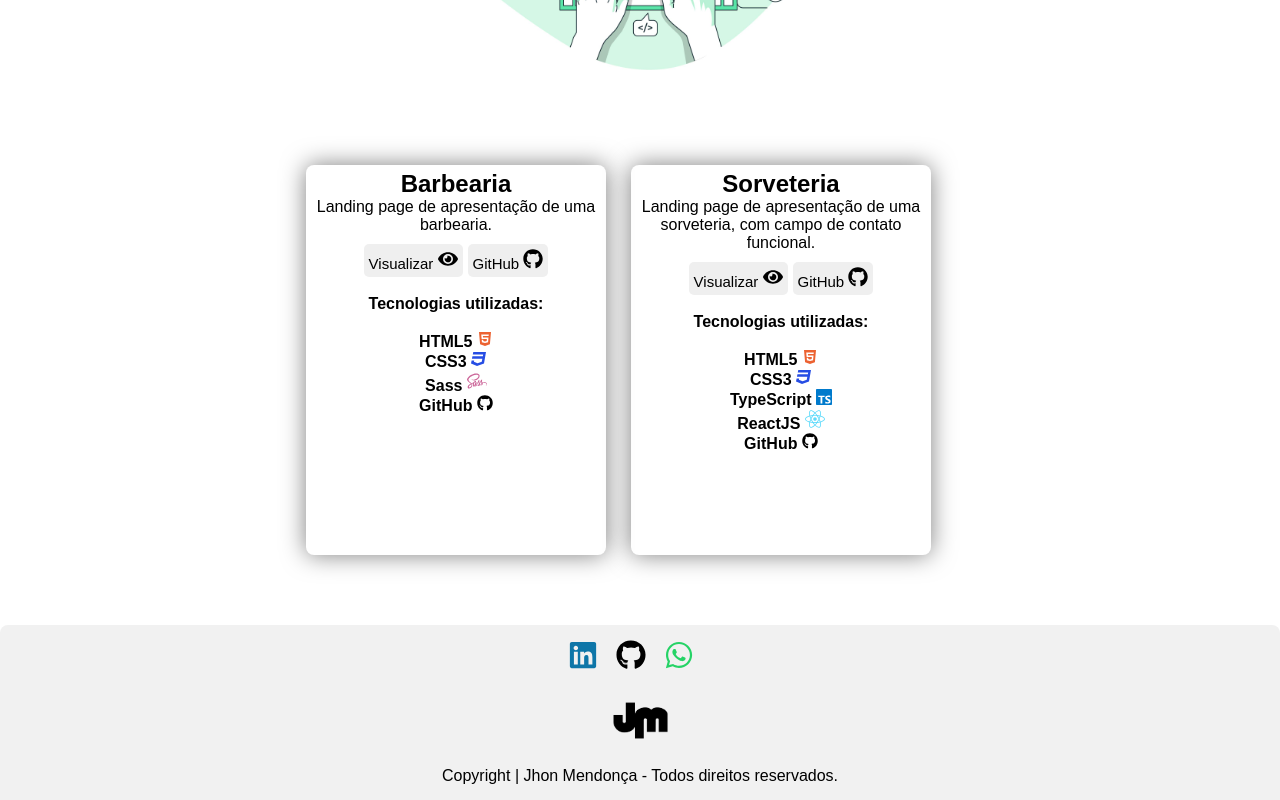
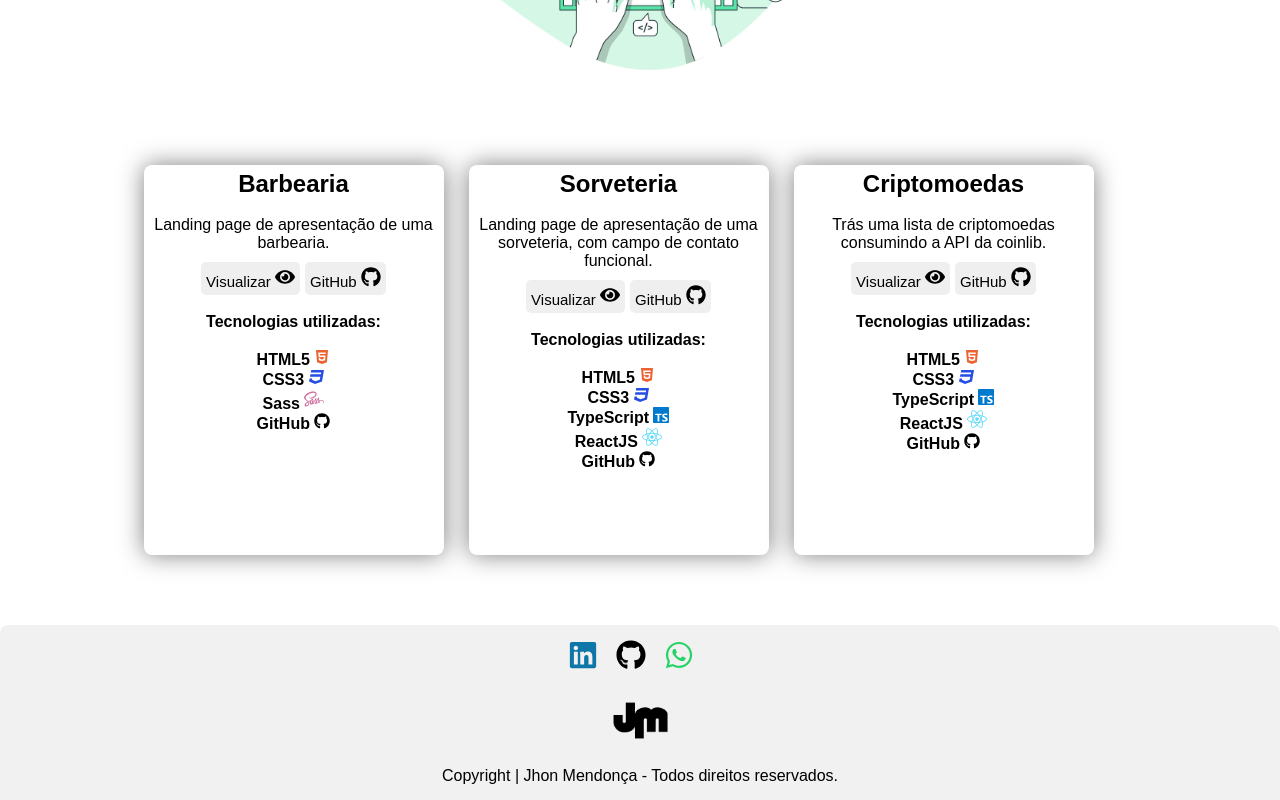
Before and after one commit to jhondharkyson520/portifolio, a React (Vite) app: page / in a window 1280 px wide. Shown: the part 781-1581 px from the top of the page. Built offline with nearby package versions, Linux system fonts and the light colour scheme.

Commit message:
Adicionando projeto de criptomoedas

```diff
--- a/src/App.css
+++ b/src/App.css
@@ -171,7 +171,7 @@
   flex-direction: row;
   justify-content: center;
   background-color: #FFF;
-  grid-template-columns: repeat(auto-fill, minmax(200px, 1fr));
+  grid-template-columns: repeat(auto-fill, minmax(250px, 1fr));
   grid-gap: 10px;
 
 }
@@ -316,7 +316,7 @@
       width: 100%;
       bottom: 0;
       left: 0;
-      margin-top: 205px;
+      margin-top: 430px;
 
     }
 
--- a/src/App.tsx
+++ b/src/App.tsx
@@ -72,6 +72,7 @@ function App() {
         <section className='projetos'>
           <div className='projeto01'>
               <h1>Barbearia</h1>
+              <br />
               <p>Landing page de apresentação de uma barbearia.</p>
 
               <a href="https://projeto-barberdev-glij.vercel.app/" target='_blank'>
@@ -106,6 +107,7 @@ function App() {
 
           <div className='projeto01'>
             <h1>Sorveteria</h1>
+            <br />
           <p>Landing page de apresentação de uma sorveteria, com campo de contato funcional.</p>
 
               <a href="https://sorveteria-three.vercel.app/" target='_blank'>
@@ -115,6 +117,43 @@ function App() {
               </a>
 
               <a href="https://github.com/jhondharkyson520/sorveteria" target='_blank'>
+                <button className='button-barber-github'>
+                  GitHub <FaGithub size={20}/>
+                </button>
+              </a>
+
+              <br />
+              <br />
+              <p><strong>Tecnologias utilizadas: </strong></p>
+              <br />
+              <p>
+                <strong>
+                HTML5 <FaHtml5 style={{color: '#ec6231'}}/>
+                <br />
+                CSS3 <FaCss3 style={{color: '#264de4'}}/>
+                <br />
+                TypeScript <SiTypescript style={{color: '#007acc'}}/>
+                <br />
+                ReactJS <FaReact size={20} style={{color: '#61dbfb'}}/>
+                <br />
+                GitHub <FaGithub/>
+                <br />
+                </strong>
+              </p>
+          </div>
+
+          <div className='projeto01'>
+            <h1>Criptomoedas</h1>
+            <br />
+            <p>Trás uma lista de criptomoedas consumindo a API da coinlib.</p>
+
+              <a href="https://cripto-umber.vercel.app/" target='_blank'>
+                <button className='button-barber'>
+                  Visualizar <FaEye size={20}/>
+                </button>
+              </a>
+
+              <a href="https://github.com/jhondharkyson520/cripto" target='_blank'>
                 <button className='button-barber-github'>
                   GitHub <FaGithub size={20}/>
                 </button>
```
